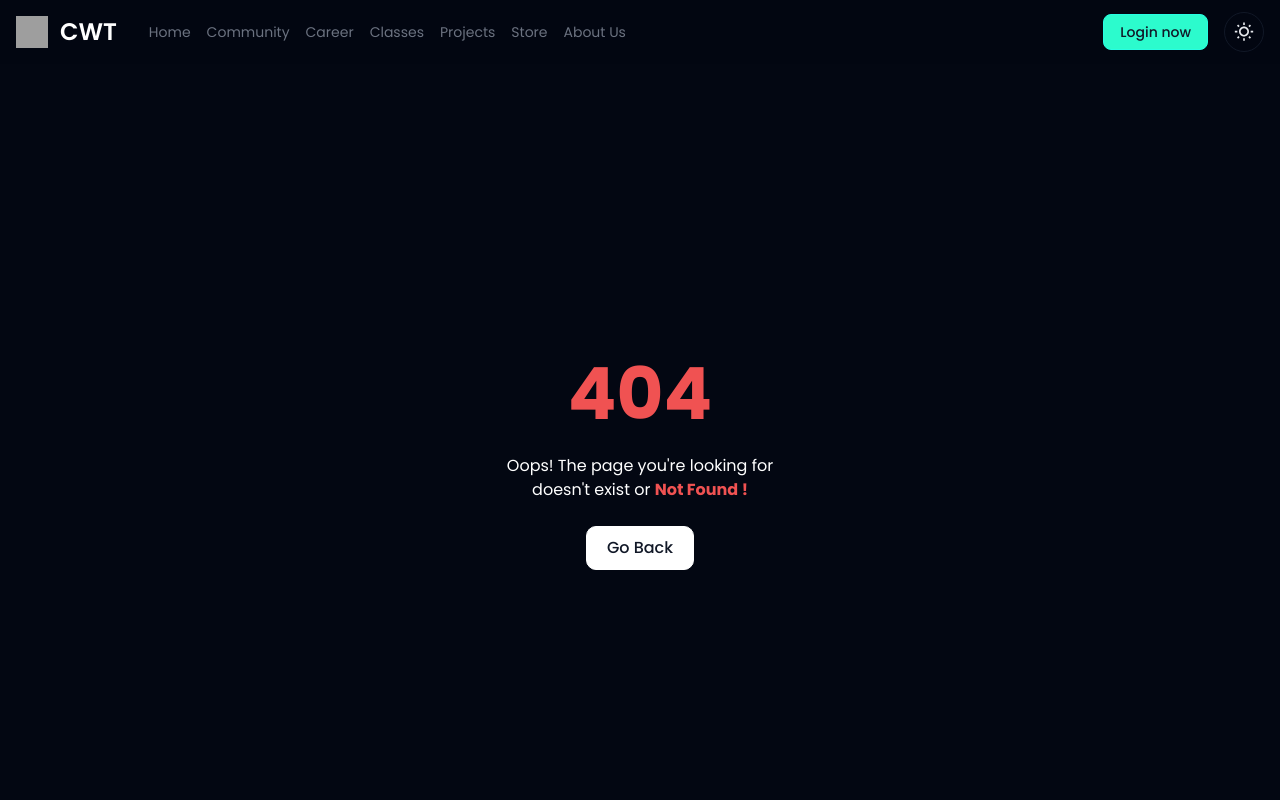
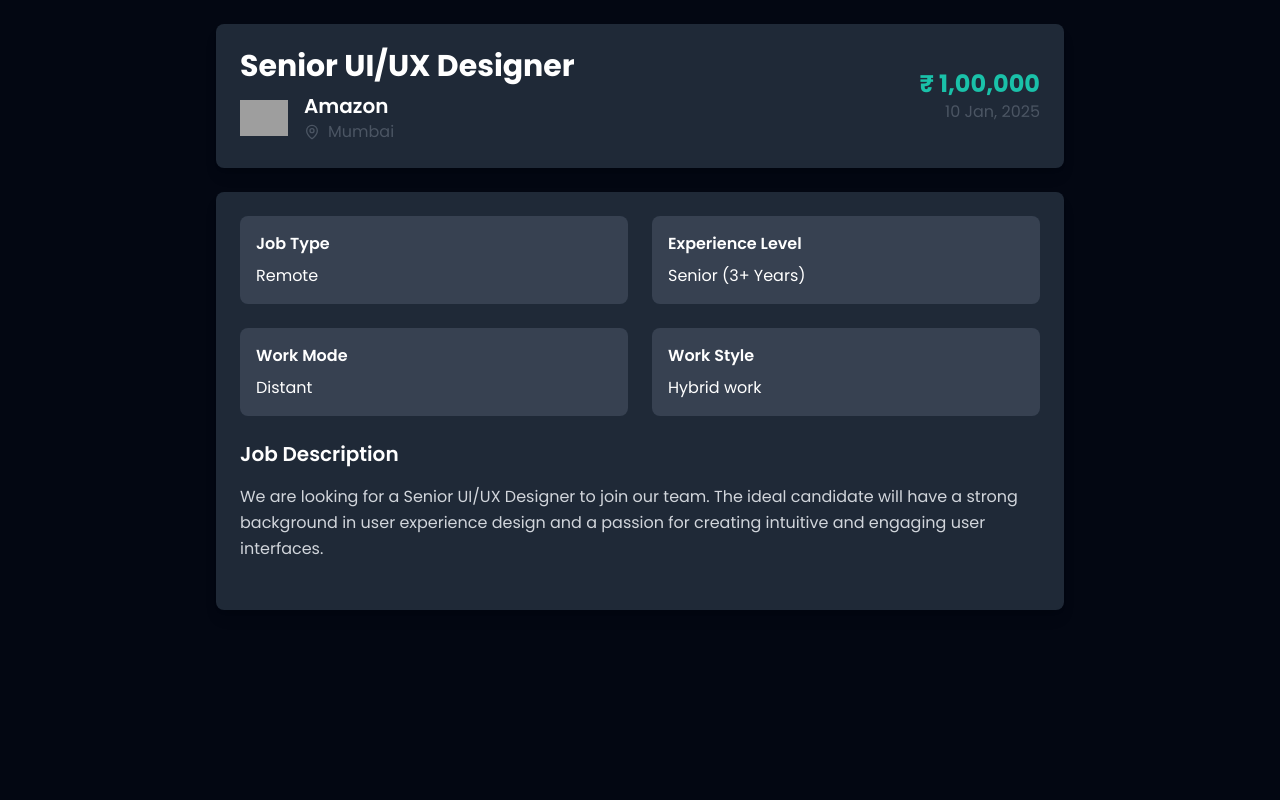
Before and after one commit to dopemukesh/First-Project, a React (Vite) app: page /job-details/1 in a window 1280 px wide. Shown: the top 800 px of the page. Built offline with nearby package versions, Linux system fonts and the light colour scheme; grey boxes are pictures that could not be loaded; a web font is replaced by a local one.

Commit message:
job-details page created

```diff
--- a/src/App.jsx
+++ b/src/App.jsx
@@ -1,9 +1,11 @@
 import React, { Suspense } from "react";
 import { GoogleOAuthProvider } from '@react-oauth/google';
-import { AppRoutes } from "./AppRoutes";
+import { Routes, Route } from "react-router-dom";
 import ScrollToTop from "./ScrollToTop";
 import Loader from "./Loader";
 import ToastProvider from "./Components/Common/Toast/ToastProvider";
+import JobDetails from "./Pages/Career/Jobs/Job-details";
+import { AppRoutes } from "./AppRoutes";
 
 const App = () => {
   return (
@@ -12,7 +14,10 @@ const App = () => {
       <ScrollToTop />
       <Loader />
       <Suspense fallback={<div>Loading...</div>}>
-        <AppRoutes />
+        <Routes>
+          <Route path="/*" element={<AppRoutes />} />
+          <Route path="/job-details/:id" element={<JobDetails />} />
+        </Routes>
       </Suspense>
     </GoogleOAuthProvider>
   );
--- a/src/Components/JobCard/JobCard.jsx
+++ b/src/Components/JobCard/JobCard.jsx
@@ -4,6 +4,7 @@ import React from 'react';
 import { MapPin } from 'lucide-react';
 import { Button } from '../Common/Button/Button';
 import { BsBookmark, BsBookmarkCheckFill } from "react-icons/bs";
+import { useNavigate } from 'react-router-dom';
 
 /**
  * Helper function to determine background color based on job type.
@@ -25,6 +26,8 @@ const JobCard = ({
     onBookmark,
     actions // Optional custom actions (e.g., Apply button)
 }) => {
+    const navigate = useNavigate();
+
     // Predefined color palette based on job types
     const cardColors = {
         "Full Time": "bg-blue-300",
@@ -36,6 +39,10 @@ const JobCard = ({
     };
 
     const badgeClasses = "px-2 py-1 bg-white/80 rounded-full text-xs";
+
+    const handleDetails = () => {
+        navigate(`/job-details/${job.id}`);
+    };
 
     return (
         <div className={`${bgColors} text-black min-h-[250px] flex flex-col justify-between p-4 group`}>
@@ -102,7 +109,7 @@ const JobCard = ({
                     {actions ? (
                         actions
                     ) : (
-                        <Button variant="secondary" size="sm">
+                        <Button variant="secondary" size="sm" onClick={handleDetails}>
                             Get Details
                         </Button>
                     )}
--- /dev/null
+++ b/src/Pages/Career/Jobs/Job-details.jsx
@@ -0,0 +1,73 @@
+import React from 'react';
+import { useParams } from 'react-router-dom';
+import jobsData from '../../../api/Jobs.json';
+import { MapPin } from 'lucide-react';
+
+const JobDetails = () => {
+    const { id } = useParams();
+    const job = jobsData.find(j => j.id === parseInt(id));
+
+    if (!job) {
+        return <div className="text-center p-8">Job not found</div>;
+    }
+
+    return (
+        <div className="max-w-4xl mx-auto p-6">
+            {/* Header Section */}
+            <div className="bg-white dark:bg-gray-800 rounded-lg shadow-lg p-6 mb-6">
+                <div className="flex items-center justify-between">
+                    <div>
+                        <h1 className="text-3xl font-bold mb-2">{job.title}</h1>
+                        <div className="flex items-center gap-4">
+                            {job.logo && (
+                                <img src={job.logo} alt={job.company} className="w-12 h-12 object-contain"/>
+                            )}
+                            <div>
+                                <h2 className="text-xl font-semibold">{job.company}</h2>
+                                <div className="flex items-center text-gray-600">
+                                    <MapPin size={16} className="mr-2"/>
+                                    <span>{job.location}</span>
+                                </div>
+                            </div>
+                        </div>
+                    </div>
+                    <div className="text-right">
+                        <div className="text-2xl font-bold text-teal-600">{job.salary}</div>
+                        <div className="text-gray-600">{job.date}</div>
+                    </div>
+                </div>
+            </div>
+
+            {/* Job Details Section */}
+            <div className="bg-white dark:bg-gray-800 rounded-lg shadow-lg p-6">
+                <div className="grid grid-cols-2 gap-6 mb-6">
+                    <div className="p-4 bg-gray-50 dark:bg-gray-700 rounded-lg">
+                        <h3 className="font-semibold mb-2">Job Type</h3>
+                        <p>{job.type}</p>
+                    </div>
+                    <div className="p-4 bg-gray-50 dark:bg-gray-700 rounded-lg">
+                        <h3 className="font-semibold mb-2">Experience Level</h3>
+                        <p>{job.level}</p>
+                    </div>
+                    <div className="p-4 bg-gray-50 dark:bg-gray-700 rounded-lg">
+                        <h3 className="font-semibold mb-2">Work Mode</h3>
+                        <p>{job.mode}</p>
+                    </div>
+                    <div className="p-4 bg-gray-50 dark:bg-gray-700 rounded-lg">
+                        <h3 className="font-semibold mb-2">Work Style</h3>
+                        <p>{job.style}</p>
+                    </div>
+                </div>
+
+                <div className="mb-6">
+                    <h3 className="text-xl font-semibold mb-4">Job Description</h3>
+                    <p className="text-gray-700 dark:text-gray-300 leading-relaxed">
+                        {job.description}
+                    </p>
+                </div>
+            </div>
+        </div>
+    );
+};
+
+export default JobDetails;
--- a/src/Pages/Career/Recommend/RecommendedJobs.jsx
+++ b/src/Pages/Career/Recommend/RecommendedJobs.jsx
@@ -61,7 +61,9 @@ const RecommendedJobs = () => {
             bgColors={bgColors}
             onBookmark={() => handleBookmark(job.id)} // Toggle bookmark
           />
+
         ))}
+
       </div>
     </Container>
   );
```
Also changed, not shown: 1 other file (tests, documents, lock files or other folders).
